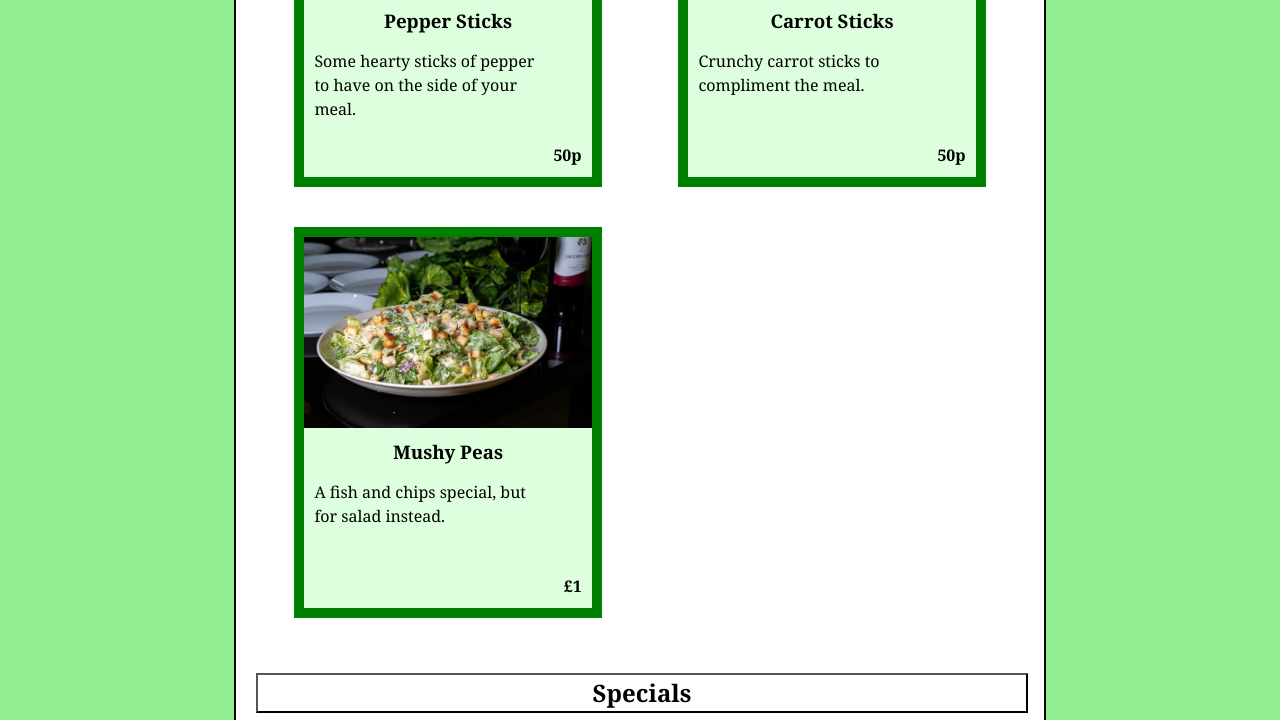
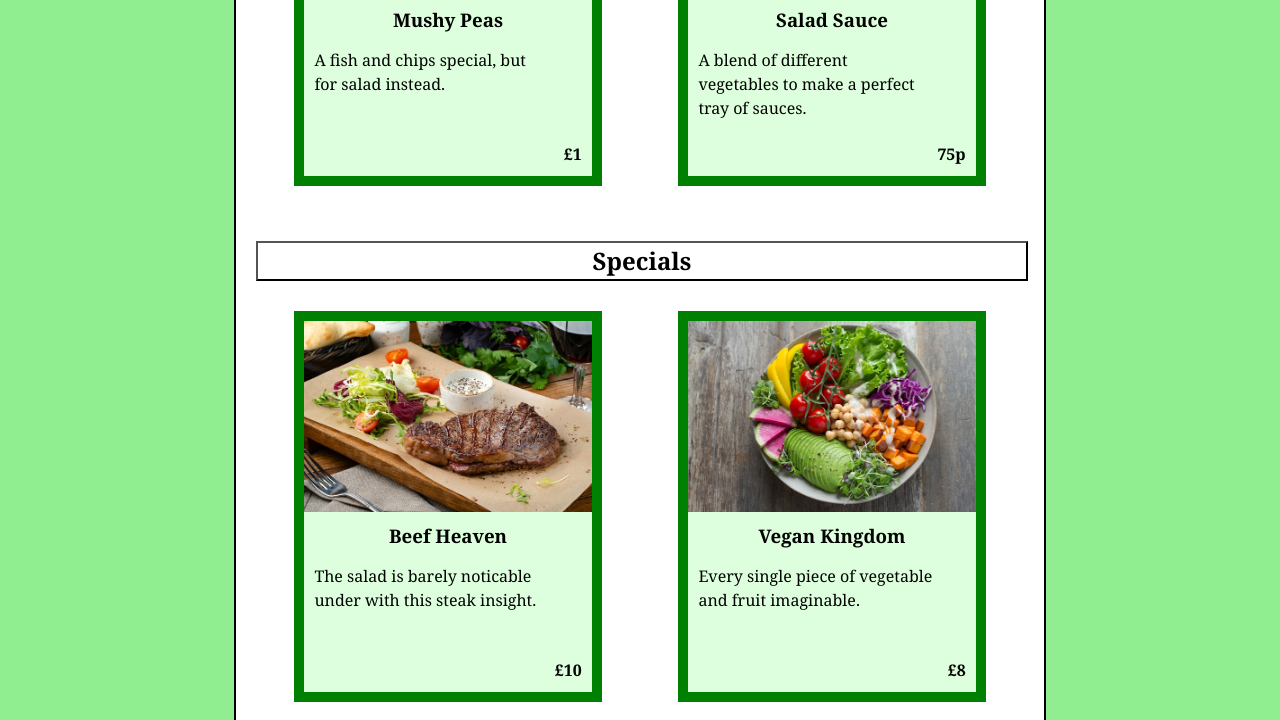
Before and after one commit to xavpav9/odin-restaurant-page, a website built with webpack: page src/template.html in a window 1280 px wide. Shown: the part 2080-2800 px from the top of the page. Built offline with nearby package versions, Linux system fonts and the light colour scheme.

Commit message:
Add images for all the food cards

```diff
--- a/src/menu.js
+++ b/src/menu.js
@@ -1,4 +1,20 @@
 import caeserSaladImage from "./images/menu-pictures/caeser-salad.jpg";
+import capreseSaladImage from "./images/menu-pictures/caprese-salad.jpg";
+import cobbSaladImage from "./images/menu-pictures/cobb-salad.jpg";
+import greekSaladImage from "./images/menu-pictures/greek-salad.jpg";
+import pepperSticksImage from "./images/menu-pictures/sliced-pepper.jpg";
+
+import carrotSticksImage from "./images/menu-pictures/carrot-sticks.jpg";
+import mushyPeasImage from "./images/menu-pictures/mushy-peas.jpg";
+import saladSauceImage from "./images/menu-pictures/salad-sauce.jpg";
+
+import beefHeavenImage from "./images/menu-pictures/beef-heaven.jpg";
+import veganKingdomImage from "./images/menu-pictures/vegan-kingdom.jpg";
+import challengersSaladImage from "./images/menu-pictures/challengers-salad.jpg";
+
+import fruitSaladImage from "./images/menu-pictures/fruit-salad.jpg";
+import bananaSplitImage from "./images/menu-pictures/banana-split.jpg";
+
 
 function createCards(cards, header) {
   const foodDiv = document.createElement("div");
@@ -21,7 +37,7 @@ function createCards(cards, header) {
     price.textContent = card.price;
     price.classList.add("price");
     image.alt = `image of ${card.name}`;
-    image.src = caeserSaladImage;
+    image.src = card.image;
 
     [image, name, description, price].forEach(element => {
       div.appendChild(element);
@@ -51,17 +67,14 @@ export default function() {
 
   const links = document.createElement("ul");
   links.classList.add("links");
-  const linkToTraditional = document.createElement("a");
-  linkToTraditional.href = "#Traditional";
-  linkToTraditional.textContent = "Traditional";
-  const linkToSides = document.createElement("a");
-  linkToSides.href = "#Sides";
-  linkToSides.textContent = "Sides";
-  const linkToSpecial = document.createElement("a");
-  linkToSpecial.href = "#Specials";
-  linkToSpecial.textContent = "Specials";
-  [linkToTraditional, linkToSides, linkToSpecial].forEach(link => {
+
+  ["Traditional", "Sides", "Specials", "Puddings"].forEach(linkName => {
+    const link = document.createElement("a");
+    link.href = `#${linkName}`;
+    link.textContent = linkName;
+
     link.addEventListener("click", evt => {
+      console.log(evt.name);
       evt.preventDefault();
       document.querySelector(link.getAttribute("href")).scrollIntoView({ behavior: "smooth" });
     });
@@ -73,23 +86,28 @@ export default function() {
 
   const traditionalFood = createCards(
     [{name: "Caeser Salad", description: "A beautiful salad full of lettuce and the signature croutons.", price: "£5", image: caeserSaladImage},
-  {name: "Caprese Salad", description: "An Italian salad made of fresh mozzarella, tomatoes and basil, with a bit of salt an olive oil on top.", price: "£6", image: caeserSaladImage},
-  {name: "Cobb Salad", description: "An American garden salad containing salad greens, eggs, chicken breast and more, arranged in neat rows.", price: "£4", image: caeserSaladImage},
-  {name: "Greek Salad", description: "A traditional part of the Greek cuisine, made with cucumber, feta cheese and more.", price: "£4", image: caeserSaladImage},
-  {name: "Fruit Salad", description: "A mixture of cut up different fruits, including apples, grapes etc.", price: "£3", image: caeserSaladImage},
+  {name: "Caprese Salad", description: "An Italian salad made of fresh mozzarella, tomatoes and basil, with a bit of salt an olive oil on top.", price: "£6", image: capreseSaladImage},
+  {name: "Cobb Salad", description: "An American garden salad containing salad greens, eggs, chicken breast and more.", price: "£4", image: cobbSaladImage},
+  {name: "Greek Salad", description: "A traditional part of the Greek cuisine, made with cucumber, feta cheese and more.", price: "£4", image: greekSaladImage},
   ], "Traditional");
 
+  const sides = createCards(
+    [{name: "Sliced Pepper", description: "Some hearty rings of pepper to have on the side of your meal.", price: "50p", image: pepperSticksImage},
+    {name: "Carrot Sticks", description: "Crunchy carrot sticks to compliment the meal.", price: "50p", image: carrotSticksImage},
+    {name: "Mushy Peas", description: "A fish and chips special, but for salad instead.", price: "£1", image: mushyPeasImage},
+    {name: "Salad Sauce", description: "A blend of different vegetables to make a perfect tray of sauces.", price: "75p", image: saladSauceImage},
+    ], "Sides");
+
   const specialFood = createCards(
-    [{name: "Beef Heaven", description: "A salad of green leaves, filled to the brim with steak pieces.", price: "£10", image: caeserSaladImage},
-    {name: "Vegan Kingdom", description: "Every single piece of vegetable and fruit imaginable.", price: "£8", image: caeserSaladImage},
-    {name: "Challenger's Salad", description: "It's simple really - 10 bowls (20kg) of salad, and if you eat it within 1hr30mins, then it's free.", price: "£30", image: caeserSaladImage},
+    [{name: "Beef Heaven", description: "The salad is barely noticable under with this steak insight.", price: "£10", image: beefHeavenImage},
+    {name: "Vegan Kingdom", description: "Every single piece of vegetable and fruit imaginable.", price: "£8", image: veganKingdomImage},
+    {name: "Challenger's Salad", description: "It's simple really - 10 bowls (20kg) of salad, and if you eat it within 1hr30mins, then it's free!", price: "£30", image: challengersSaladImage},
     ], "Specials");
 
-  const sides = createCards(
-    [{name: "Pepper Sticks", description: "Some hearty sticks of pepper to have on the side of your meal.", price: "50p", image: caeserSaladImage},
-    {name: "Carrot Sticks", description: "Crunchy carrot sticks to compliment the meal.", price: "50p", image: caeserSaladImage},
-    {name: "Mushy Peas", description: "A fish and chips special, but for salad instead.", price: "£1", image: caeserSaladImage},
-    ], "Sides");
+  const puddings = createCards(
+    [{name: "Fruit Salad", description: "A mixture of cut up different fruits, including apples, grapes etc.", price: "£3", image: fruitSaladImage},
+    {name: "Banana Split", description: "A classic American pudding, made with banana, three scoops of ice cream, and sauces on top.", price: "£3", image: bananaSplitImage},
+    ], "Puddings");
 
   const backToTopBtn = document.createElement("button");
   backToTopBtn.textContent = "^ Back to top ^";
@@ -104,5 +122,6 @@ export default function() {
   contentDiv.appendChild(traditionalFood);
   contentDiv.appendChild(sides);
   contentDiv.appendChild(specialFood);
+  contentDiv.appendChild(puddings);
   contentDiv.appendChild(backToTopBtn);
 }
--- a/src/style.css
+++ b/src/style.css
@@ -202,7 +202,7 @@ div#content {
         align-self: start;
         grid-column: 1 / -1;
         width: 100%;
-        height: auto;
+        aspect-ratio: 3 / 2;
       }
 
       .description {
@@ -215,6 +215,11 @@ div#content {
 
         padding: 0px 10px 10px 0px;
         font-weight: 700;
+      }
+
+      &:nth-child(odd):last-child {
+        grid-column: 1 / 3;
+        width: 40%;
       }
     }
   }
```
Also changed, not shown: README.md, src/images/menu-pictures/banana-split.jpg (added), src/images/menu-pictures/beef-heaven.jpg (added), src/images/menu-pictures/caprese-salad.jpg (added), src/images/menu-pictures/carrot-sticks.jpg (added), src/images/menu-pictures/challengers-salad.jpg (added), src/images/menu-pictures/cobb-salad.jpg (added), src/images/menu-pictures/fruit-salad.jpg (added), src/images/menu-pictures/greek-salad.jpg (added), src/images/menu-pictures/mushy-peas.jpg (added), src/images/menu-pictures/salad-sauce.jpg (added), src/images/menu-pictures/sliced-pepper.jpg (added), src/images/menu-pictures/vegan-kingdom.jpg (added).
